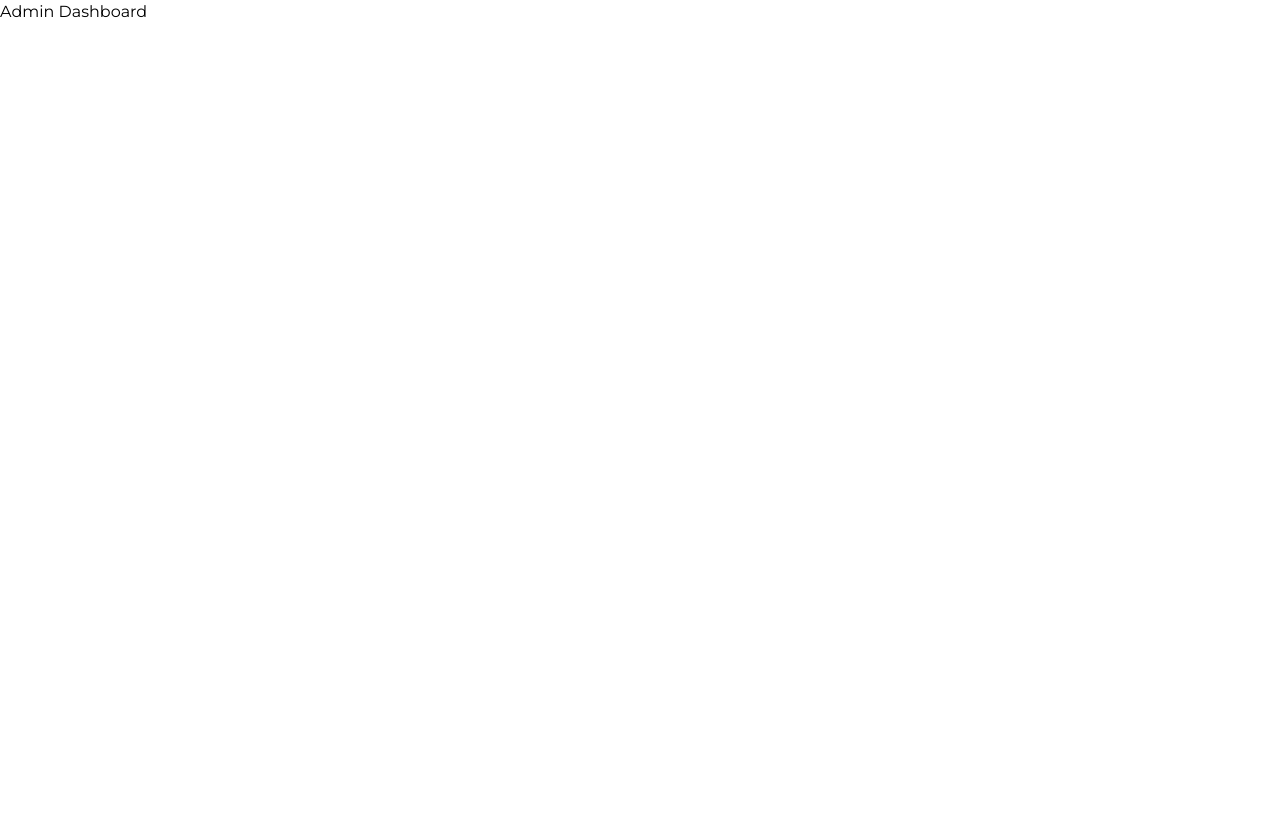
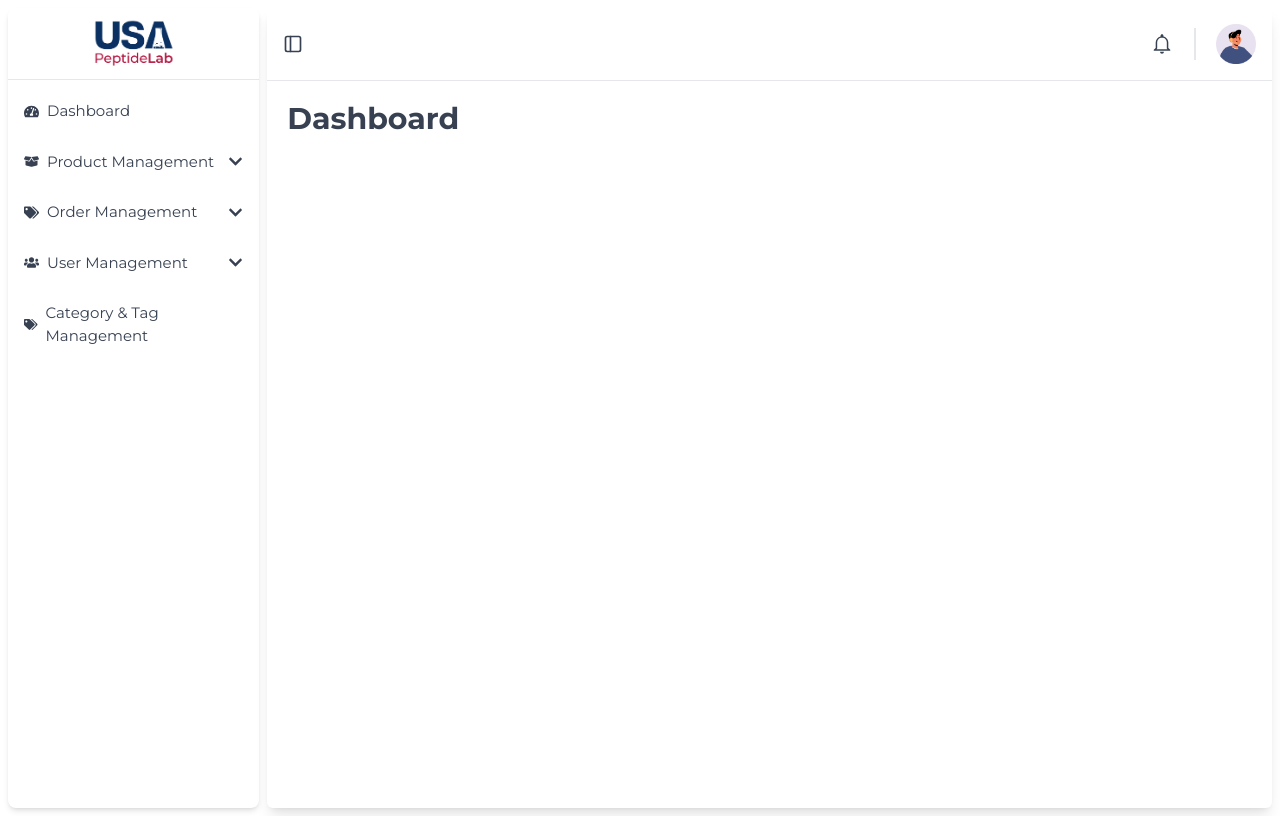
Before and after one commit to Huzaifa4472/USA-peptides, a React (Create React App) app in the folder frontend/: page /admin/dashboard in a window 1280 px wide. Built offline with nearby package versions, Linux system fonts and the light colour scheme.

Commit message:
admin dashboard layout set ND S=DESIGN CHAN

```diff
--- a/frontend/src/admin/Sidebar/Sidebar.jsx
+++ /dev/null
@@ -1,11 +0,0 @@
-
-
-const Support = () => {
-  return (
-    <div>
-      <h2>Support</h2>
-      <p>If you need assistance, please contact our support team.</p>
-    </div>
-  );
-};
-export default Support;
--- /dev/null
+++ b/frontend/src/admin/components/Header.jsx
@@ -0,0 +1,78 @@
+import React, { useState, useRef, useEffect } from "react";
+import { FiSidebar } from "react-icons/fi";
+import { IoMdNotificationsOutline } from "react-icons/io";
+import { GoVerified } from "react-icons/go";
+import Profile from "../../assets/profile.png";
+import { LiaCreditCardSolid } from "react-icons/lia";
+import { MdLogout } from "react-icons/md";
+
+const Header = ({ collapsed, setCollapsed }) => {
+  const [showDropdown, setShowDropdown] = useState(false);
+  const dropdownRef = useRef();
+  useEffect(() => {
+    const handleClickOutside = (event) => {
+      if (dropdownRef.current && !dropdownRef.current.contains(event.target)) {
+        setShowDropdown(false);
+      }
+    };
+    document.addEventListener("mousedown", handleClickOutside);
+    return () => document.removeEventListener("mousedown", handleClickOutside);
+  }, []);
+
+  return (
+    <div className="flex border-b p-2 justify-between items-center text-gray-700">
+      <div
+        className="cursor-pointer hover:bg-gray-100 p-2 rounded-full"
+        onClick={() => setCollapsed(!collapsed)}
+      >
+        <FiSidebar size={20} />
+      </div>
+      <div className="flex items-center gap-3 ml-auto relative">
+        <div className="cursor-pointer hover:bg-gray-100 p-2 rounded-full">
+          <IoMdNotificationsOutline size={24} />
+        </div>
+        <div className="border-l-2 border-gray-200 h-8"></div>
+        <div className="relative" ref={dropdownRef}>
+          <div
+            className="cursor-pointer  p-2  "
+            onClick={() => setShowDropdown((prev) => !prev)}
+          >
+            <img className="w-10" src={Profile} />
+          </div>
+
+          {showDropdown && (
+            <div className="absolute right-0 mt-2 text-sm w-56 bg-white shadow-lg rounded-lg z-10">
+              <ul className=" text-gray-700 ">
+                <li className="flex gap-2 px-4 py-2 border-b hover:bg-gray-100 cursor-pointer">
+                  <img src={Profile} className="w-10" />
+                  <div className="flex flex-col">
+                    <span className="text-[12px] font-semibold">
+                      Toby Belhome
+                    </span>
+                    <span className="text-[10px] font-medium">
+                      hello@tobybelhome.com
+                    </span>
+                  </div>
+                </li>
+                <li className="px-4 py-2 flex gap-2 items-center hover:bg-gray-100 cursor-pointer">
+                  <GoVerified />
+                  Account
+                </li>
+                <li className="px-4 py-2 flex gap-2 items-center hover:bg-gray-100 cursor-pointer">
+                  <LiaCreditCardSolid />
+                  Billing
+                </li>
+                <li className="px-4 py-2 flex gap-2 items-center hover:bg-gray-100 cursor-pointer">
+                  <MdLogout />
+                  Logout
+                </li>
+              </ul>
+            </div>
+          )}
+        </div>
+      </div>
+    </div>
+  );
+};
+
+export default Header;
--- /dev/null
+++ b/frontend/src/admin/components/Sidebar.jsx
@@ -0,0 +1,150 @@
+import React, { useState } from "react";
+import { NavLink } from "react-router-dom";
+import logo from "../../assets/logo.png";
+import {
+  FaBoxOpen,
+  FaUsers,
+  FaTags,
+  FaTachometerAlt,
+  FaChevronDown,
+  FaChevronUp,
+} from "react-icons/fa";
+
+const Sidebar = ({ collapsed }) => {
+  const [openMenus, setOpenMenus] = useState({
+    product: false,
+    order: false,
+    user: false,
+  });
+
+  const toggleMenu = (menu) => {
+    setOpenMenus((prev) => ({ ...prev, [menu]: !prev[menu] }));
+  };
+
+  const linkClasses =
+    "block px-4 py-2 rounded transition-colors duration-200 hover:bg-secondary hover:text-white";
+
+  const menuItem = (icon, label) => (
+    <div
+      className={`flex items-center ${collapsed ? "justify-center" : "gap-2"}`}
+    >
+      {icon}
+      {!collapsed && <span>{label}</span>}
+    </div>
+  );
+
+  return (
+    <div className="flex flex-col gap-3 min-h-screen pb-4 text-[15px] text-gray-700">
+      <div className="border-b flex justify-center py-1">
+        <NavLink to="/admin/dashboard">
+          <img
+            src={logo}
+            alt="Logo"
+            className={`transition-all duration-300 ${
+              collapsed ? "w-14" : "w-24"
+            }`}
+          />
+        </NavLink>
+      </div>
+
+      <NavLink to="/admin/dashboard" className={linkClasses}>
+        {menuItem(<FaTachometerAlt />, "Dashboard")}
+      </NavLink>
+
+      <div>
+        <button
+          onClick={() => toggleMenu("product")}
+          className={`w-full flex items-center ${
+            collapsed ? "justify-center" : "justify-between"
+          } px-4 py-2 hover:bg-secondary hover:text-white rounded transition-colors`}
+        >
+          {menuItem(<FaBoxOpen />, "Product Management")}
+          {!collapsed &&
+            (openMenus.product ? <FaChevronUp /> : <FaChevronDown />)}
+        </button>
+        <div
+          className={`ml-6 overflow-hidden transition-all duration-300 ease-in-out ${
+            openMenus.product && !collapsed
+              ? "max-h-60 opacity-100"
+              : "max-h-0 opacity-0"
+          }`}
+        >
+          <NavLink to="/admin/products/add" className={linkClasses}>
+            Add Product
+          </NavLink>
+          <NavLink to="/admin/products" className={linkClasses}>
+            View/Edit/Delete
+          </NavLink>
+          <NavLink to="/admin/products/images" className={linkClasses}>
+            Manage Images
+          </NavLink>
+          <NavLink to="/admin/products/pricing" className={linkClasses}>
+            Pricing & Stock
+          </NavLink>
+        </div>
+      </div>
+
+      {/* Order Management */}
+      <div>
+        <button
+          onClick={() => toggleMenu("order")}
+          className={`w-full flex items-center ${
+            collapsed ? "justify-center" : "justify-between"
+          } px-4 py-2 hover:bg-secondary hover:text-white rounded transition-colors`}
+        >
+          {menuItem(<FaTags />, "Order Management")}
+          {!collapsed &&
+            (openMenus.order ? <FaChevronUp /> : <FaChevronDown />)}
+        </button>
+        <div
+          className={`ml-6 overflow-hidden transition-all duration-300 ease-in-out ${
+            openMenus.order && !collapsed
+              ? "max-h-40 opacity-100"
+              : "max-h-0 opacity-0"
+          }`}
+        >
+          <NavLink to="/admin/orders" className={linkClasses}>
+            View Orders
+          </NavLink>
+          <NavLink to="/admin/orders/reports" className={linkClasses}>
+            Reports
+          </NavLink>
+        </div>
+      </div>
+
+      {/* User Management */}
+      <div>
+        <button
+          onClick={() => toggleMenu("user")}
+          className={`w-full flex items-center ${
+            collapsed ? "justify-center" : "justify-between"
+          } px-4 py-2 hover:bg-secondary hover:text-white rounded transition-colors`}
+        >
+          {menuItem(<FaUsers />, "User Management")}
+          {!collapsed && (openMenus.user ? <FaChevronUp /> : <FaChevronDown />)}
+        </button>
+        <div
+          className={`ml-6 overflow-hidden transition-all duration-300 ease-in-out ${
+            openMenus.user && !collapsed
+              ? "max-h-40 opacity-100"
+              : "max-h-0 opacity-0"
+          }`}
+        >
+          <NavLink to="/admin/users" className={linkClasses}>
+            View Users
+          </NavLink>
+          <NavLink to="/admin/users/orders" className={linkClasses}>
+            Order History
+          </NavLink>
+        </div>
+      </div>
+
+      {/* Category & Tag Management */}
+      <NavLink to="/admin/categories" className={linkClasses}>
+        {menuItem(<FaTags />, "Category & Tag Management")}
+      </NavLink>
+    </div>
+  );
+};
+
+export default Sidebar;
--- a/frontend/src/admin/pages/Dashboard.jsx
+++ b/frontend/src/admin/pages/Dashboard.jsx
@@ -1,8 +1,22 @@
-import Sidebar from '../Sidebar/Sidebar'
+import React, { useState } from "react";
+import Header from "../components/Header.jsx";
+import Sidebar from "../components/Sidebar.jsx";
 const Dashboard = () => {
+  const [collapsed, setCollapsed] = useState(false);
+
   return (
-    <div>
-      <Sidebar />
+    <div className="flex gap-2  p-2 ">
+      <div
+        className={`transition-all duration-300 ${
+          collapsed ? "w-20" : "w-1/5"
+        } rounded-lg shadow-md`}
+      >
+        <Sidebar collapsed={collapsed} />
+      </div>
+      <div className="w-4/5 rounded-md shadow-lg">
+        <Header collapsed={collapsed} setCollapsed={setCollapsed} />
+        <div className="p-5 text-3xl font-bold text-gray-700">Dashboard</div>
+      </div>
     </div>
   );
 };
--- a/frontend/src/routes/AdminRoute.jsx
+++ b/frontend/src/routes/AdminRoute.jsx
@@ -1,9 +1,10 @@
 // routes/AdminRoutes.jsx
 import React from "react";
 import { Route } from "react-router-dom";
+import Dashboard from "../admin/pages/Dashboard";
 
 const adminRoutes = [
-  <Route key="dashboard" path="dashboard" element={<div>Admin Dashboard</div>} />,
+  <Route key="dashboard" path="dashboard" element={<Dashboard />} />,
 ];
 
 export default adminRoutes;
--- a/frontend/src/user/components/ProductItemms.jsx
+++ b/frontend/src/user/components/ProductItemms.jsx
@@ -1,4 +1,4 @@
-import React, {useState} from "react";
+import React, { useState } from "react";
 import data from "../../data.json"; // Assuming you have a products data file
 const ProductItemms = () => {
   const [sortOption, setSortOption] = useState("Sort by popularity");
@@ -47,9 +47,14 @@ const ProductItemms = () => {
           Research Peptides For Sale
         </div>
         <div className="flex items-center justify-between w-[80%] p-2 my-8">
-          <p className="font-[600] font-[14px] leading-[26px]">Showing all {data.length} result</p>
-          <select className="border p-2 rounded-md" value={sortOption}
-            onChange={handleSortChange}>
+          <p className="font-[600] text-[14px] leading-[26px]">
+            Showing all {data.length} result
+          </p>
+          <select
+            className="border p-2 rounded-md"
+            value={sortOption}
+            onChange={handleSortChange}
+          >
             <option>Sort by popularity</option>
             <option>Sort by latest</option>
             <option>Sort by price: low to high</option>
@@ -76,7 +81,6 @@ const ProductItemms = () => {
                   {product.name}
                 </h2>
                 <p className="text-[#cc3882] font-bold">{product.price}</p>
-
               </a>
             </div>
           ))}
```
Also changed, not shown: frontend/src/user/components/Header.jsx (+21 -8 lines), frontend/src/assets/profile.png (added). Lines whose indentation alone changed are shown as unchanged.
